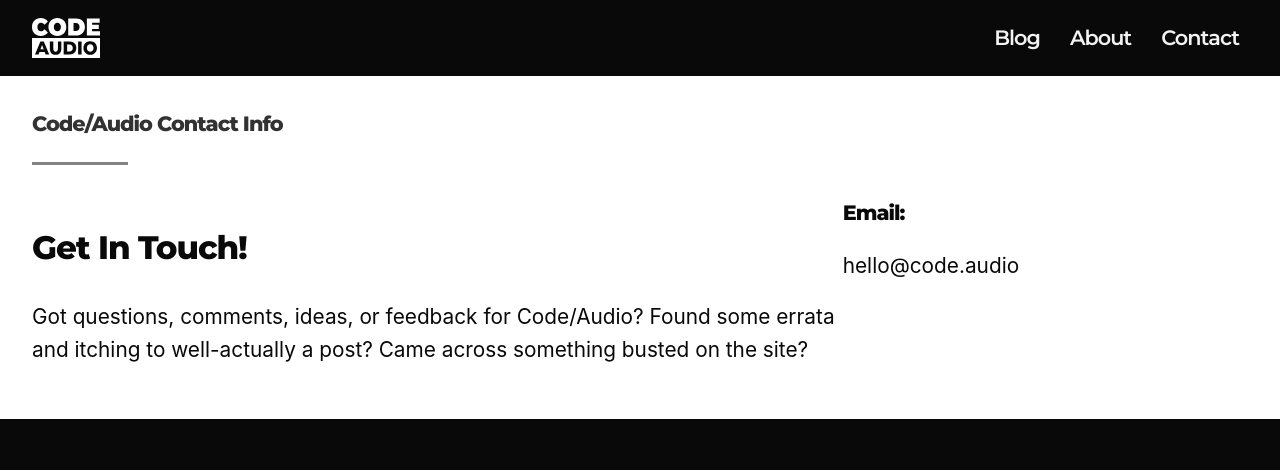
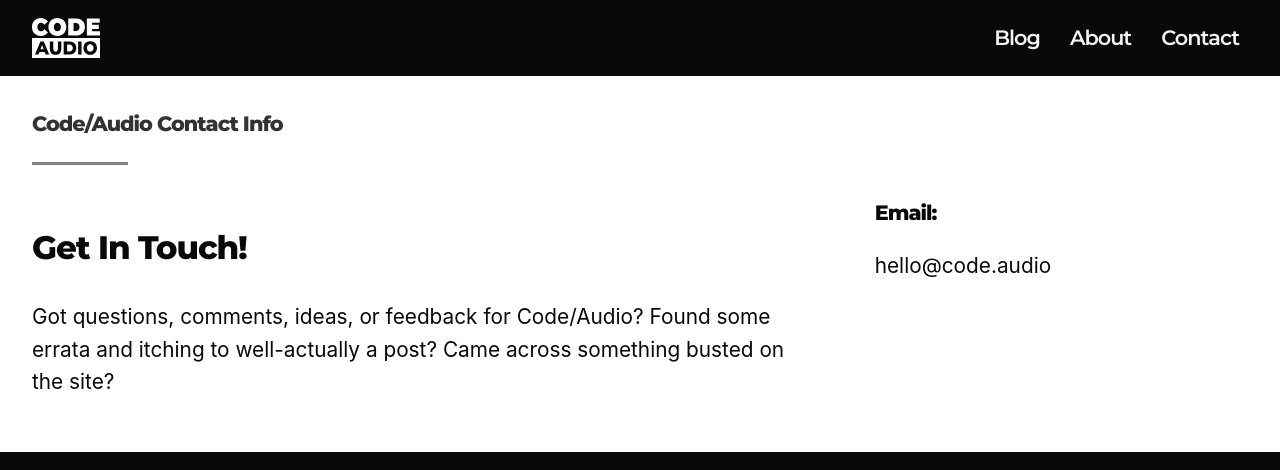
Before and after one commit to phillipluther/code-audio-gatsby-orphan, a Gatsby site: page /contact in a window 1280 px wide. Shown: the top 470 px of the page. Built offline with nearby package versions, Linux system fonts and the light colour scheme; Gatsby itself is replaced by a stand-in of ours.

Commit message:
Finesse grid/column layouts

```diff
--- a/src/components/layout/column/column.jsx
+++ b/src/components/layout/column/column.jsx
@@ -4,7 +4,7 @@
 
 const Column = ({
   aside = false,
-  size = 'md',
+  size,
   className,
   children,
   ...props
@@ -13,15 +13,11 @@
 
   return (
     <ColumnTag
-      className={classnames(
-        styles.column,
-        {
-          [styles.sm]: size === 'sm',
-          [styles.md]: size === 'md',
-          [styles.lg]: size === 'lg',
-        },
-        className,
-      )}
+      className={classnames(styles.column, {
+        [styles.oneThird]: size === '1-3',
+        [styles.half]: size === '1-2',
+        [styles.twoThirds]: size === '2-3',
+      }, className)}
       {...props}
     >
       {children}
--- a/src/components/layout/column/column.module.css
+++ b/src/components/layout/column/column.module.css
@@ -1,15 +1,58 @@
 .column {
+  --column-offset: calc(var(--space-xs) * -1);
 
+  padding-left: var(--space-xs);
+  padding-right: var(--space-xs);
+  margin-left: var(--column-offset);
+  margin-right: var(--column-offset);
+  width: calc(100% + var(--space-xs) * 2);
 }
 
-.sm {
-  width: 33.333%;
+@media screen and (min-width: 640px) {
+  .column {
+    --column-offset: calc(var(--space-sm) * -1);
+
+    padding-left: var(--space-sm);
+    padding-right: var(--space-sm);
+    margin-left: var(--column-offset);
+    margin-right: var(--column-offset);
+    width: calc(100% + var(--space-sm) * 2);
+  }
 }
 
-.md {
-  width: 50%;
+@media screen and (min-width: 760px) {
+  .oneThird {
+    width: calc(33.333% + var(--space-sm));
+  }
+
+  .half {
+    width: calc(50% + var(--space-sm));
+  }
+
+  .twoThirds {
+    width: calc(66.666% + var(--space-sm));
+  }
 }
 
-.lg {
-  width: 66.666%;
+@media screen and (min-width: 1100px) {
+  .column {
+    --column-offset: calc(var(--space-md) * -1);
+
+    padding-left: var(--space-md);
+    padding-right: var(--space-md);
+    margin-left: var(--column-offset);
+    margin-right: var(--column-offset);
+  }
+
+  .oneThird {
+    width: calc(33.333% + var(--space-md));
+  }
+
+  .half {
+    width: calc(50% + var(--space-md));
+  }
+
+  .twoThirds {
+    width: calc(66.666% + var(--space-md));
+  }
 }
--- a/src/pages/contact.jsx
+++ b/src/pages/contact.jsx
@@ -20,7 +20,7 @@
 
       <PageTitle>{siteMetadata.name} Contact Info</PageTitle>
 
-      <Column size="lg">
+      <Column size="2-3">
         <DisplayFont as="h2">Get In Touch!</DisplayFont>
         <p>
           Got questions, comments, ideas, or feedback for {siteMetadata.name}?
@@ -29,7 +29,7 @@
         </p>
       </Column>
 
-      <Column size="sm" aside>
+      <Column size="1-3" aside>
         <VisuallyHidden as="h2">Contact Us Via</VisuallyHidden>
         <DisplayFont as="p" size="xs">Email:</DisplayFont>
         <p>hello@code.audio</p>
```
